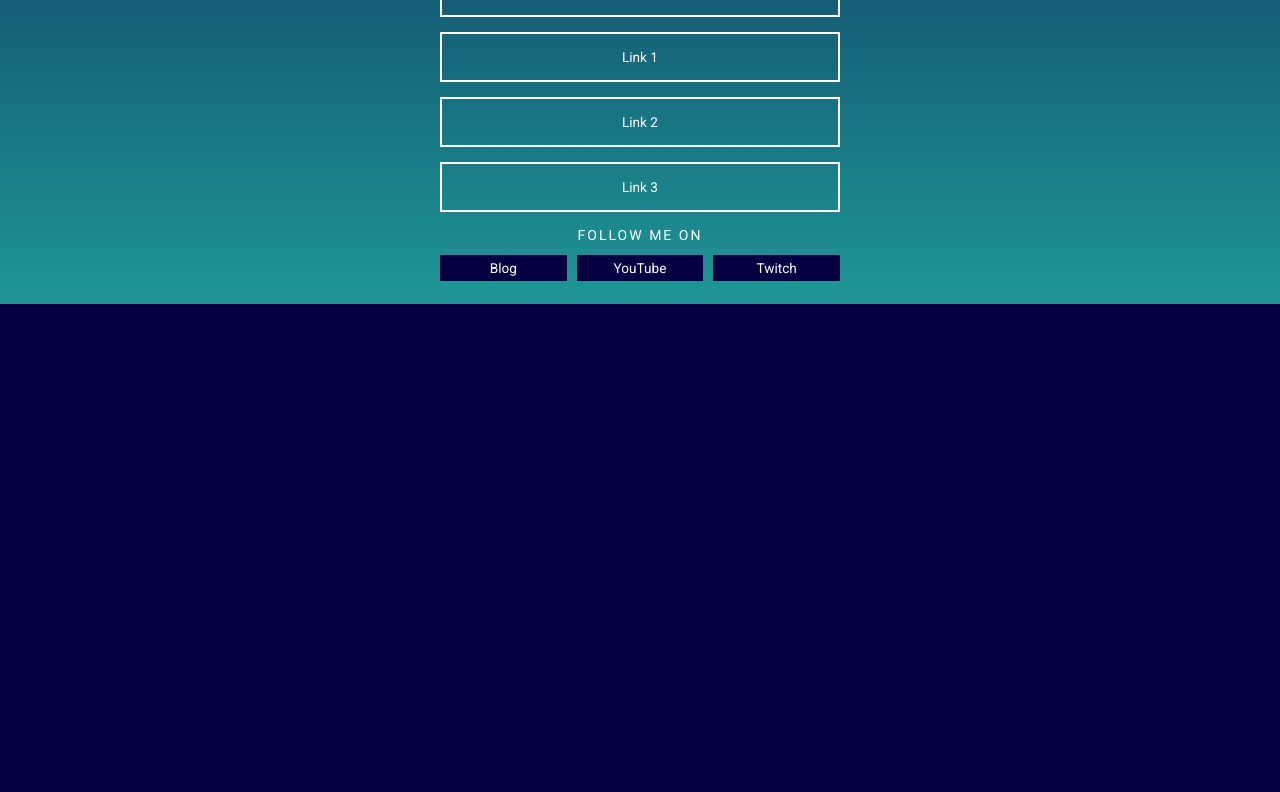
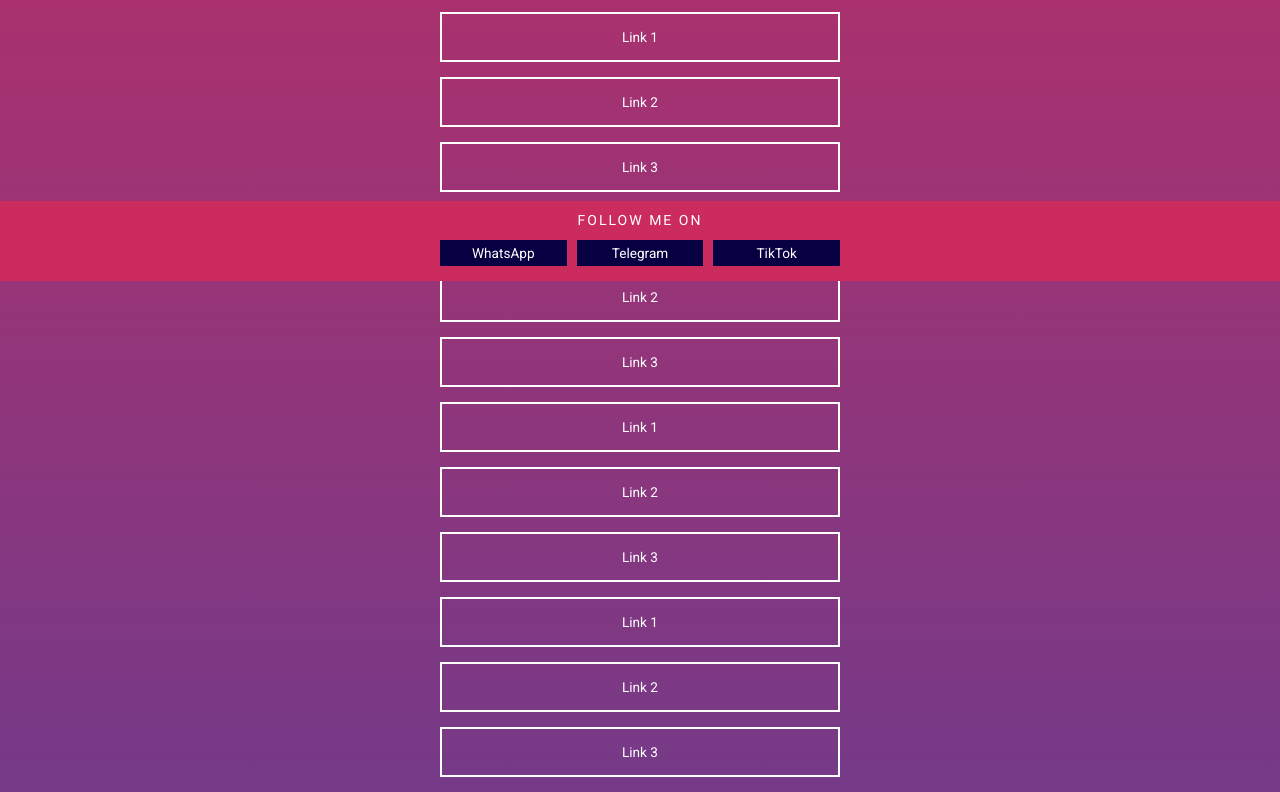
Before and after one commit to grabadeal/grabadeal.github.io, a plain HTML site: page index.html in a window 1280 px wide. Shown: the part 519-1311 px from the top of the page. Before the commit the page ends 823 px from the top, so only its background shows below. Drawn offline with Linux system fonts and the light colour scheme.

Commit message:
Footer Updated

```diff
--- a/css/style.css
+++ b/css/style.css
@@ -1,8 +1,15 @@
 html{box-sizing:border-box;font-size:100%}
 *,:after,:before{box-sizing:inherit}
-body{background-color:#060042;background-image:linear-gradient(#060042 2%,#20a39e 108%);color:#fff;min-height:100vh;text-align:center;font-family:Roboto,sans-serif}
+body{
+  background: #cc2b5e;  /* fallback for old browsers */
+  background: -webkit-linear-gradient(to top, #753a88, #cc2b5e);  /* Chrome 10-25, Safari 5.1-6 */
+  background: linear-gradient(to top, #753a88, #cc2b5e); /* W3C, IE 10+/ Edge, Firefox 16+, Chrome 26+, Opera 12+, Safari 7+ */
+  color:#fff;
+  min-height:100vh;
+  text-align:center;
+  font-family:Roboto,sans-serif}
 .logo {
-  width:90px;
+  width:70px;
   margin-top: 20px;
 }
 a.featured:hover,a:hover{background-color:#060042;color:#fff}
@@ -15,3 +22,12 @@ h2{font-size:14px;text-transform:uppercase;font-weight:400;letter-spacing:2px}
 .channels a:last-child{margin-right:0}
 .channels a:hover{text-decoration:underline}
 img{border-radius: 50%;}
+footer {
+   position: fixed;
+   left: 0;
+   bottom: 0;
+   width: 100%;
+   background: #cc2b5e;
+   color: white;
+   text-align: center;
+}
--- a/index.html
+++ b/index.html
@@ -28,14 +28,23 @@
         <a href="">Link 1</a>
         <a href="">Link 2</a>
         <a href="">Link 3</a>
+        <a href="">Link 1</a>
+        <a href="">Link 2</a>
+        <a href="">Link 3</a>
+        <a href="">Link 1</a>
+        <a href="">Link 2</a>
+        <a href="">Link 3</a>
+        <a href="">Link 1</a>
+        <a href="">Link 2</a>
+        <a href="">Link 3</a>
 
         <!-- Channels -->
-        <h2>Follow Me On</h2>
       <footer>
+          <h2>Follow Me On</h2>
         <div class="channels">
-            <a href="">Blog</a>
-            <a href="">YouTube</a>
-            <a href="">Twitch</a>
+            <a href="">WhatsApp</a>
+            <a href="">Telegram</a>
+            <a href="">TikTok</a>
         </div>
       </footer>
     </body>
```
